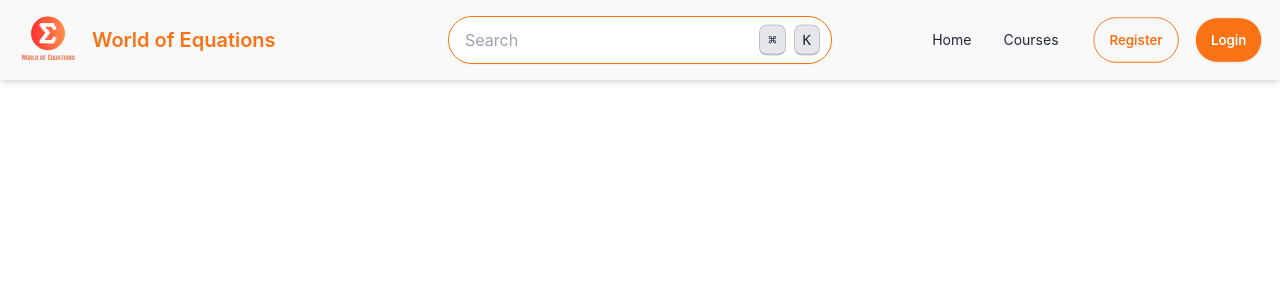
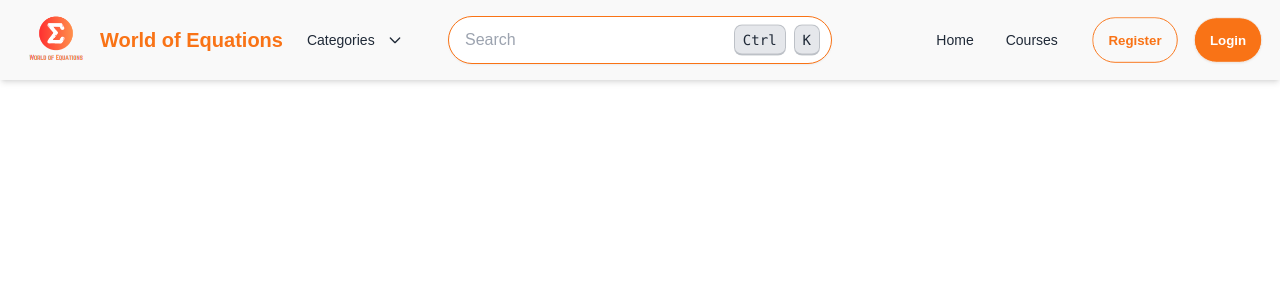
Before and after one commit to iBRabbit/World-of-Equations, a React (Create React App) app in the folder frontend/: page / in a window 1280 px wide. Shown: the top 300 px of the page. Built offline with nearby package versions, Linux system fonts and the light colour scheme.

Commit message:
Update navbar + install font.

```diff
--- a/frontend/src/index.css
+++ b/frontend/src/index.css
@@ -2,13 +2,16 @@
 @tailwind components;
 @tailwind utilities;
 
+@import url("https://fonts.googleapis.com/css2?family=Nunito:ital,wght@0,200..1000;1,200..1000&display=swap");
+
 body {
   margin: 0;
-  font-family: -apple-system, BlinkMacSystemFont, 'Segoe UI', 'Roboto', 'Oxygen',
-    'Ubuntu', 'Cantarell', 'Fira Sans', 'Droid Sans', 'Helvetica Neue',
+  font-family: 'Nunito',
     sans-serif;
   -webkit-font-smoothing: antialiased;
   -moz-osx-font-smoothing: grayscale;
+
+
 }
 
 code {
--- a/frontend/src/layouts/Navbar.jsx
+++ b/frontend/src/layouts/Navbar.jsx
@@ -4,11 +4,33 @@ const AppNavbar = () => {
   return (
     <div className="navbar px-4 shadow-md" style={{ backgroundColor: "#f9f9f9" }}>
       {/* Navbar Start */}
-      <div className="navbar-start">
-        <a href="/" className="flex items-center">
-          <img src="assets/woe.png" alt="Logo World of Equations" className="w-16 h-16 mr-3" />
-          <span className="text-xl font-semibold" style={{ color: "#f97316" }}>World of Equations</span>
-        </a>
+      <div className="navbar-start flex-grow">
+        <div className="navbar-start-left mx-2">
+          <a href="/" className="flex items-center">
+            <img src="assets/woe.png" alt="Logo World of Equations" className="w-16 h-16 mr-3" />
+            <span className="text-xl font-semibold" style={{ color: "#f97316" }}>World of Equations</span>
+          </a>
+        </div>
+
+        <div className="navbar-start-right dropdown dropdown-hover bg-transparent">
+          <ul tabIndex={0} role="button" className="menu menu-horizontal p-0 m-0">
+            <li className="p-0" style={{ color: "#1f2937", position: "relative" }}>
+              <a>Categories
+                <svg xmlns="http://www.w3.org/2000/svg" className="h-4 w-4 inline-block ml-1" fill="none" viewBox="0 0 24 24" stroke="currentColor">
+                  <path strokeLinecap="round" strokeLinejoin="round" strokeWidth="2" d="M19 9l-7 7-7-7" />
+                </svg>
+              </a>
+            </li>
+          </ul>
+          <ul tabIndex={0} className="dropdown-content menu bg-base-100 rounded-box z-[1] w-52 p-2 shadow">
+            <li>
+              <a>Item 1</a>
+            </li>
+            <li>
+              <a>Item 2</a>
+            </li>
+          </ul>
+        </div>
       </div>
 
       {/* Navbar Center (Search) */}
@@ -19,16 +41,15 @@ const AppNavbar = () => {
             className="input input-bordered pl-4 pr-12 py-2 rounded-full w-96 shadow-sm focus:outline-none focus:ring-2"
             style={{ borderColor: "#f97316", color: "#1f2937" }}
             placeholder="Search"
-            placeholderStyle={{ color: "#9ca3af" }}
           />
           <div className="absolute right-3 top-1/2 transform -translate-y-1/2">
-            <kbd className="kbd kbd-sm bg-gray-200 px-2 py-1 rounded-lg mx-2">⌘</kbd>
+            <kbd className="kbd kbd-sm bg-gray-200 px-2 py-1 rounded-lg mx-2">{navigator.platform.indexOf('Mac') > -1 ? '⌘' : 'Ctrl'}</kbd>
             <kbd className="kbd kbd-sm bg-gray-200 px-2 py-1 rounded-lg">K</kbd>
           </div>
         </div>
       </div>
 
-      {/* Navbar End with Dropdown for Mobile */}
+      {/* Navbar End */}
       <div className="navbar-end">
         <div className="dropdown dropdown-end lg:hidden">
           <label tabIndex="0" className="btn btn-ghost lg:hidden">
```
